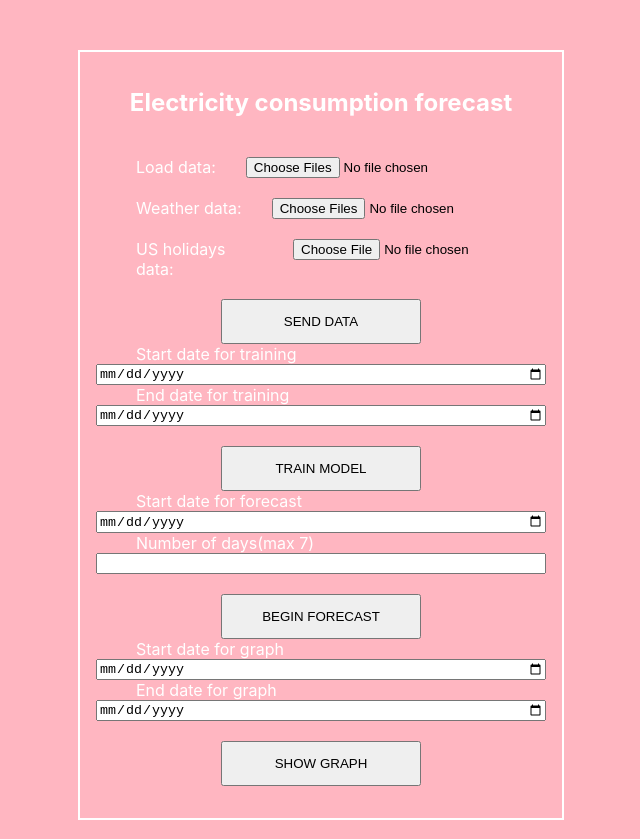
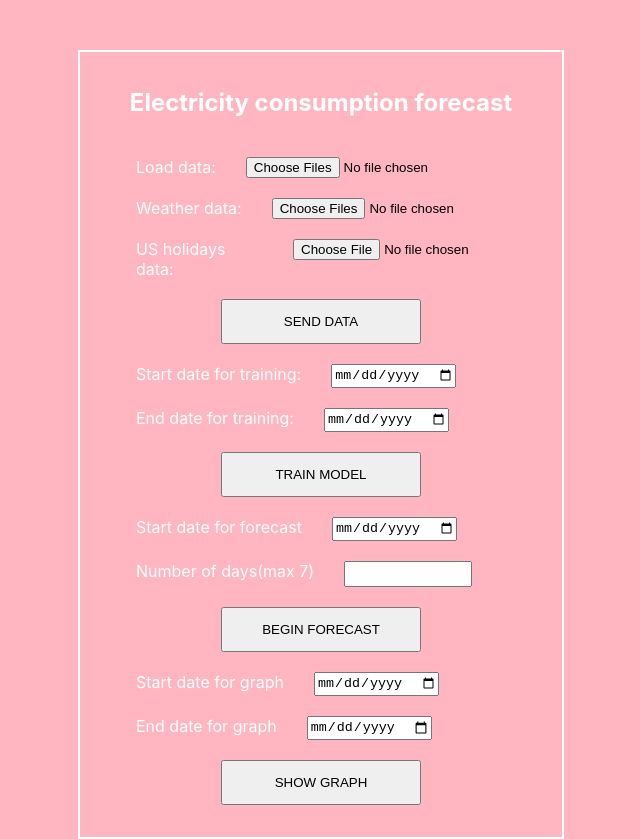
Before and after one commit to SentmartoniD/ISIS_Projekat, a React (Create React App) app in the folder front-end/: page / in a window 1280 px wide. Shown: the whole page, without its empty margins (319-959 px from the left). Built offline with nearby package versions, Linux system fonts and the light colour scheme.

Commit message:
Added css for the input dates

```diff
--- a/front-end/src/App.css
+++ b/front-end/src/App.css
@@ -47,3 +47,8 @@ body{
   align-self: center;
   margin-top: 20px;
 }
+
+.frontpage-input-date{
+  width: 120px;
+  height: 20px;
+}
--- a/front-end/src/components/FrontPage.js
+++ b/front-end/src/components/FrontPage.js
@@ -157,20 +157,32 @@ function FrontPage(){
                     <input type="file" onChange={handleFileChange} ></input>
                 </div>
                 <button className="frontpage-button" onClick={handleSubmitSendData} >SEND DATA</button>
-                <label className="frontpage-label" >Start date for training</label>
-                <input type="date" onChange={(e) => setStartDateForTraining(e.target.value)}></input>
-                <label className="frontpage-label" >End date for training</label>
-                <input type="date" onChange={(e) => setEndDateForTraining(e.target.value)}></input>
+                <div className="frontpage-div2" >
+                    <label className="frontpage-label" >Start date for training:</label>
+                    <input className="frontpage-input-date" type="date" onChange={(e) => setStartDateForTraining(e.target.value)}></input>
+                </div>
+                <div className="frontpage-div2" >
+                    <label className="frontpage-label" >End date for training:</label>
+                    <input className="frontpage-input-date" type="date" onChange={(e) => setEndDateForTraining(e.target.value)}></input>
+                </div>
                 <button className="frontpage-button" onClick={handleSubmitTrainModel} >TRAIN MODEL</button>
-                <label className="frontpage-label" >Start date for forecast</label>
-                <input type="date" onChange={(e) => setStartDateForForecast(e.target.value)} ></input>
-                <label className="frontpage-label" >Number of days(max 7)</label>
-                <input type="number" onChange={(e) => setDaysForForecast(e.target.value)} ></input>
+                <div className="frontpage-div2" >
+                    <label className="frontpage-label" >Start date for forecast</label>
+                    <input className="frontpage-input-date" type="date" onChange={(e) => setStartDateForForecast(e.target.value)} ></input>
+                </div>
+                <div className="frontpage-div2" >
+                    <label className="frontpage-label" >Number of days(max 7)</label>
+                    <input className="frontpage-input-date" type="number" onChange={(e) => setDaysForForecast(e.target.value)} ></input>
+                </div>
                 <button className="frontpage-button" onClick={handleSubmitBeginForecast} >BEGIN FORECAST</button>
-                <label className="frontpage-label" >Start date for graph</label>
-                <input type="date" onChange={(e) => setStartDateForGraph(e.target.value)} ></input>
-                <label className="frontpage-label" >End date for graph</label>
-                <input type="date" onChange={(e) => setEndDateForGraph(e.target.value)} ></input>
+                <div className="frontpage-div2" >
+                    <label className="frontpage-label" >Start date for graph</label>
+                    <input className="frontpage-input-date" type="date" onChange={(e) => setStartDateForGraph(e.target.value)} ></input>
+                </div>
+                <div className="frontpage-div2" >
+                    <label className="frontpage-label" >End date for graph</label>
+                    <input className="frontpage-input-date" type="date" onChange={(e) => setEndDateForGraph(e.target.value)} ></input>
+                </div>
                 <button className="frontpage-button" onClick={handleSubmitShowGraph} >SHOW GRAPH</button>
 
             </div>
```
